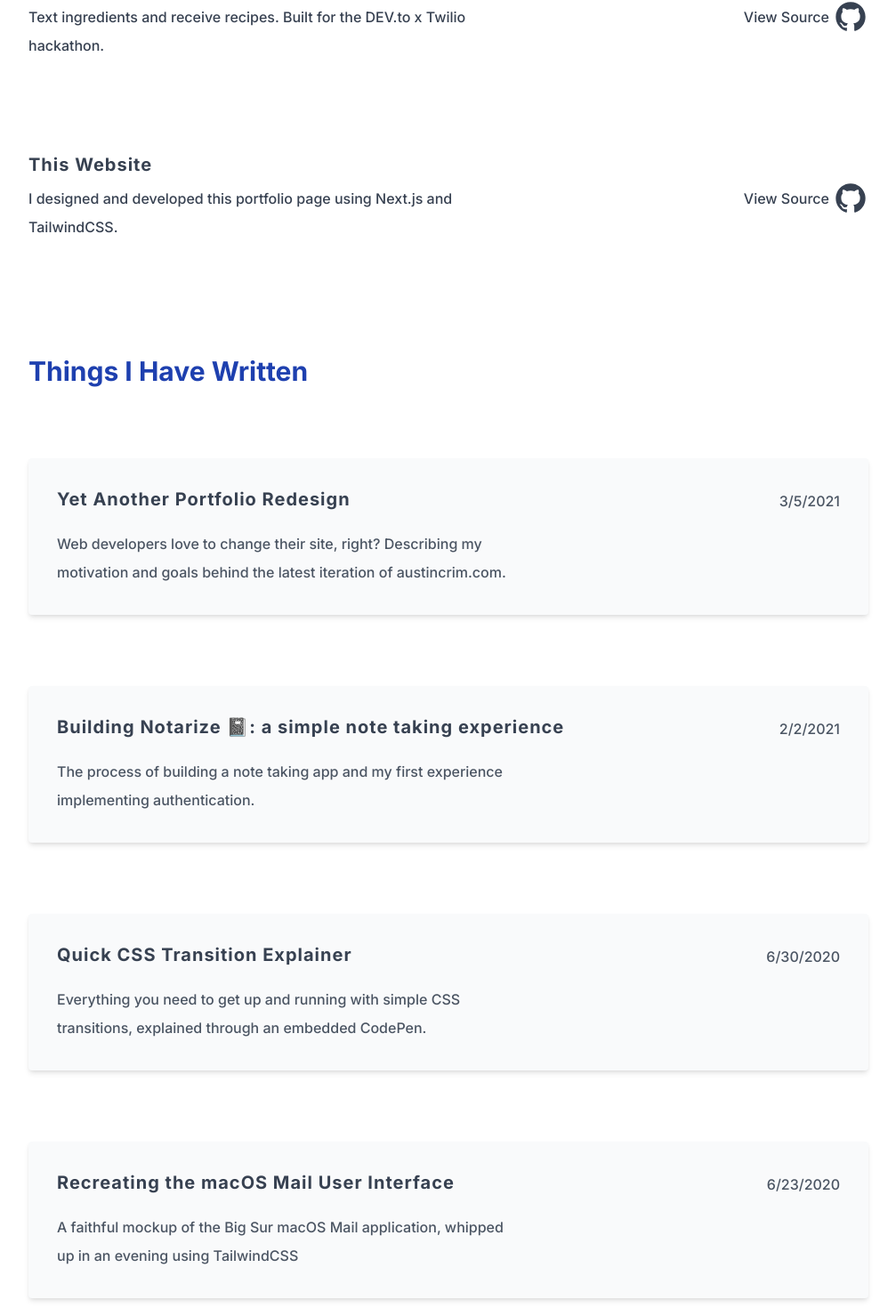
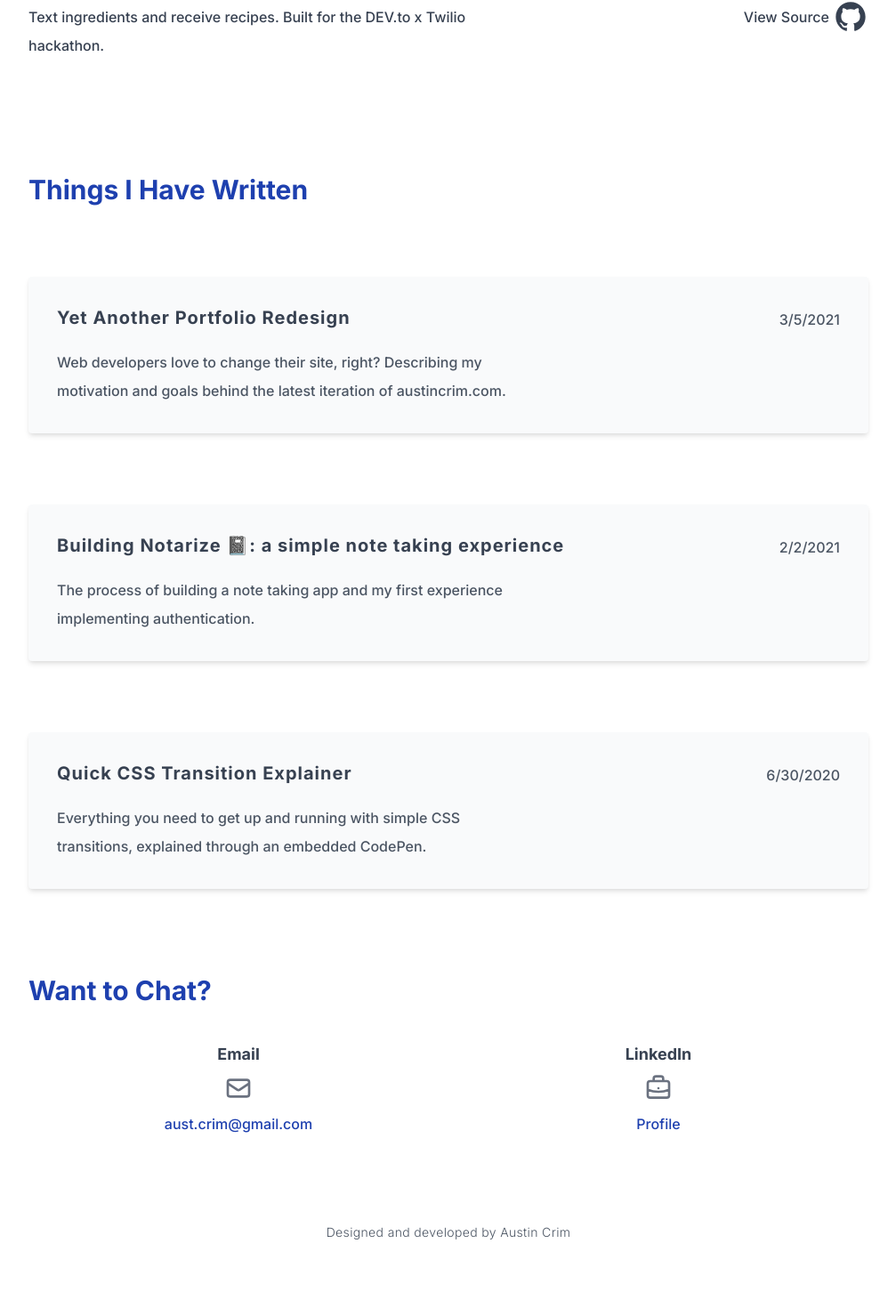
Before and after one commit to austincrim/austincrim.com-next, a Next.js app: page / in a window 1280 px wide. Shown: the part 1308-2778 px from the top of the page at 89% size, without its empty margins (136-1143 px from the left). After the commit the page ends 2735 px from the top, so only its background shows below. Built offline with nearby package versions, Linux system fonts and the light colour scheme; what @tailwindcss/typography would draw is missing.

Commit message:
semantics, cleanup

```diff
--- a/data/projects.json
+++ b/data/projects.json
@@ -22,11 +22,6 @@
             "title": "SMS Recipe Generator",
             "description": "Text ingredients and receive recipes. Built for the DEV.to x Twilio hackathon.",
             "repoUrl": "https://github.com/austincrim/dev-to-twilio"
-        },
-        {
-            "title": "This Website",
-            "description": "I designed and developed this portfolio page using Next.js and TailwindCSS.",
-            "repoUrl": "https://github.com/austincrim/next-personal-site"
         }
     ]
 }
--- a/package.json
+++ b/package.json
@@ -1,8 +1,9 @@
 {
     "name": "austin-crim-portfolio",
     "version": "1.0.0",
-    "description": "",
+    "description": "Personal site for Austin Crim",
     "main": "index.js",
+    "repository": "https://github.com/austincrim/next-personal-site",
     "scripts": {
         "dev": "next",
         "build": "next build",
@@ -24,7 +25,6 @@
         "autoprefixer": "^10.2.5",
         "dompurify": "^2.2.7",
         "gray-matter": "^4.0.2",
-        "postcss-preset-env": "^6.7.0",
         "remark": "^13.0.0",
         "remark-html": "^13.0.1",
         "tailwindcss": "^2.0.3"
--- a/src/components/Layout.js
+++ b/src/components/Layout.js
@@ -5,7 +5,7 @@ export default function Layout({ children }) {
     return (
         <>
             <Nav />
-            <motion.div initial={{ opacity: 0.3 }} animate={{ opacity: 1 }}>
+            <motion.div transition={{delay: .1}} initial={{ opacity: 0.3 }} animate={{ opacity: 1 }}>
                 <div className='px-10 mx-auto lg:max-w-5xl md:max-w-3xl'>
                     {children}
                 </div>
--- a/src/components/PostPreview.js
+++ b/src/components/PostPreview.js
@@ -6,7 +6,7 @@ const PostPreview = ({ post }) => {
     return (
         <Link href={`/posts/${post.id}`}>
             <a>
-                <div className='relative flex items-center transition-transform transform group hover:-translate-x-2'>
+                <article className='relative flex items-center transition-transform transform group hover:-translate-x-2'>
                     <div className='flex flex-col flex-grow p-8 space-y-4 rounded shadow-md bg-gray-50 dark:bg-gray-800 dark:text-gray-100 '>
                         <div className='flex flex-col justify-between space-y-2 md:space-y-0 md:flex-row'>
                             <h3 className='text-xl font-bold tracking-wider'>
@@ -23,7 +23,7 @@ const PostPreview = ({ post }) => {
                     <span className='absolute transition opacity-0 group-hover:opacity-100 -right-8'>
                         <RightArrow height={32} width={32} />
                     </span>
-                </div>
+                </article>
             </a>
         </Link>
     );
--- a/src/components/ProjectCard.js
+++ b/src/components/ProjectCard.js
@@ -10,9 +10,9 @@ const ProjectCard = ({ project, children }) => {
     return (
         <div className='flex flex-col justify-between py-8 space-y-8 text-gray-700 dark:text-gray-100 lg:flex-row '>
             <div className='flex flex-col'>
-                <div className='text-xl font-semibold tracking-wider'>
+                <h3 className='text-xl font-semibold tracking-wider'>
                     {title}
-                </div>
+                </h3>
                 <div className='max-w-xl mt-2'>{children}</div>
             </div>
 
--- a/src/pages/index.js
+++ b/src/pages/index.js
@@ -62,11 +62,12 @@ function Index({ projects, posts }) {
                                     <LinkedInLogo />
                                 </div>
                             </div>
-                            <div className='mt-1 text-blue-800 transition-colors dark:text-blue-200 dark:hover:text-blue-300 hover:text-blue-500'>
-                                <a href='https://www.linkedin.com/in/austin-crim'>
-                                    Profile
-                                </a>
-                            </div>
+                            <a
+                                className='mt-1 text-blue-800 transition-colors dark:text-blue-200 dark:hover:text-blue-300 hover:text-blue-500'
+                                href='https://www.linkedin.com/in/austin-crim'
+                            >
+                                Profile
+                            </a>
                         </div>
                     </div>
                 </Section>
@@ -86,7 +87,7 @@ export async function getStaticProps() {
     return {
         props: {
             projects,
-            posts,
+            posts: posts.slice(0, 3),
         },
     };
 }
```
Also changed, not shown: 1 other file (tests, documents, lock files or other folders).
